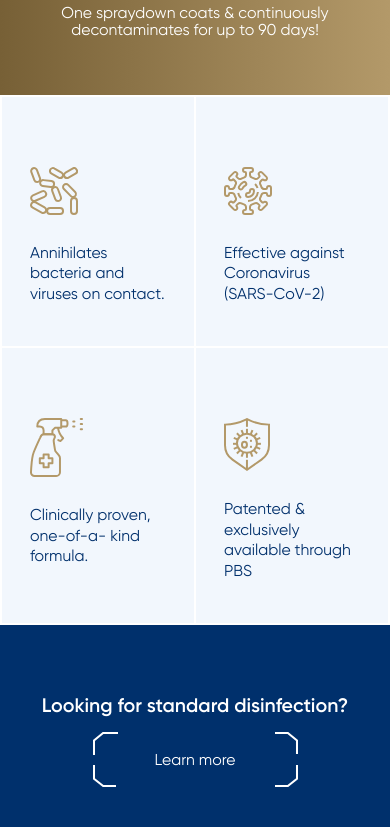
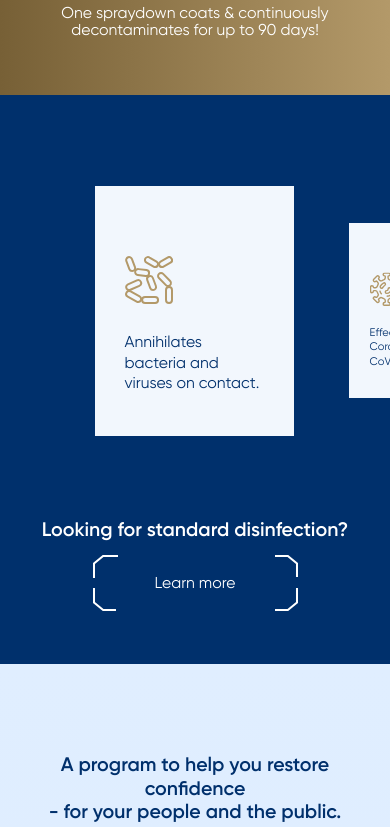
Before and after one commit to Farhadnawab/pbs, a plain HTML site: page index.html in a window 390 px wide. Shown: the part 1059-1886 px from the top of the page. Drawn offline with nearby package versions, Linux system fonts and the light colour scheme.

Commit message:
17.06.2020 Edits done

```diff
--- /dev/null
+++ b/css/owl.theme.default.min.css
@@ -0,0 +1,6 @@
+/**
+ * Owl Carousel v2.3.4
+ * Copyright 2013-2018 David Deutsch
+ * Licensed under: SEE LICENSE IN https://github.com/OwlCarousel2/OwlCarousel2/blob/master/LICENSE
+ */
+.owl-theme .owl-dots,.owl-theme .owl-nav{text-align:center;-webkit-tap-highlight-color:transparent}.owl-theme .owl-nav{margin-top:10px}.owl-theme .owl-nav [class*=owl-]{color:#FFF;font-size:14px;margin:5px;padding:4px 7px;background:#D6D6D6;display:inline-block;cursor:pointer;border-radius:3px}.owl-theme .owl-nav [class*=owl-]:hover{background:#869791;color:#FFF;text-decoration:none}.owl-theme .owl-nav .disabled{opacity:.5;cursor:default}.owl-theme .owl-nav.disabled+.owl-dots{margin-top:10px}.owl-theme .owl-dots .owl-dot{display:inline-block;zoom:1}.owl-theme .owl-dots .owl-dot span{width:10px;height:10px;margin:5px 7px;background:#D6D6D6;display:block;-webkit-backface-visibility:visible;transition:opacity .2s ease;border-radius:30px}.owl-theme .owl-dots .owl-dot.active span,.owl-theme .owl-dots .owl-dot:hover span{background:#869791}
--- a/css/style.css
+++ b/css/style.css
@@ -383,24 +383,29 @@ h6{
 .microbes-section .gradient p {
     margin-top: 2rem;
 }
-.microbes-section .four-col{
+.microbes-section .four-col .owl-stage{
+    background: #F2F7FD;
+    display: flex;
     border-bottom: 2px solid #fff;
     border-right: 2px solid #fff;
 }
-.microbes-section .four-col > [class*=col]{
+.microbes-section .four-col .item{
     border-top: 2px solid #fff;
     border-left: 2px solid #fff;
     background: #F2F7FD;
     padding: 5rem 2rem 2rem;
     color: var(--primary);
     line-height: 1.3;
+    width: 100%;
+    height: 100%;
 }
-.microbes-section .four-col > [class*=col] .box {
+.microbes-section .four-col .item .box {
     max-width: 140px;
     margin-left: auto;
     margin-right: auto;
 }
-.microbes-section .four-col > [class*=col] img{
+.microbes-section .four-col .item img{
+    width: auto;
     margin-bottom: 2rem;
 }
 
@@ -460,6 +465,12 @@ h6{
     background-image: url("../images/step-arrow.svg");
     background-repeat: no-repeat;
     background-size: contain;
+    -webkit-transition: all ease 0.3s;
+    -moz-transition: all ease 0.3s;
+    transition: all ease 0.3s;
+}
+.steps-section .three-col > [class*=col]:not(:last-child):hover:after{
+    background-image: url("../images/step-arrowhover.svg");
 }
 .steps-section .three-col > [class*=col] .box {
     max-width: 230px;
@@ -515,13 +526,21 @@ h6{
     width: 4.4375rem;
     height: 4.4375rem;
     top: 50%;
+    -webkit-transform: translateY(-50%);
+    -moz-transform: translateY(-50%);
     transform: translateY(-50%);
     right: 2.6875rem;
     background-image: url("../images/circlearrow-up-white.svg");
     background-repeat: no-repeat;
     background-position: center;
     background-size: 95%;
+    -webkit-transition: all ease 0.3s;
+    -moz-transition: all ease 0.3s;
+    transition: all ease 0.3s;
 }
+/*.accordion-heading h3 button:not(.collapsed):hover:after{
+    transform: translateY(-50%) rotate(180deg);
+}*/
 .accordion-heading h3 button.collapsed{
     background: #EDF5FF !important;
     border-color: #fff !important;
@@ -529,6 +548,12 @@ h6{
 }
 .accordion-heading h3 button.collapsed:after{
     background-image: url("../images/circlearrow-down-blue.svg");
+}
+.accordion-heading h3 button.collapsed:hover:after{
+    background-image: url("../images/circlearrow-down-bluehover.svg");
+    -webkit-transform: translateY(-50%) rotate(180deg);
+    -moz-transform: translateY(-50%) rotate(180deg);
+    transform: translateY(-50%) rotate(180deg);
 }
 
 .accordion-body{
@@ -607,10 +632,10 @@ ul.tick-list li:before {content: "";position: absolute;top: 0;left: 0;background
     margin-top: -18.375rem;
     position: relative;
     z-index: 1;
+    background-size: cover;
+    background-position: center;
 }
 .tos-section > .container {
-    background-size: cover;
-    background-position: center;
     height: 46.25rem;
     padding-bottom: 14.625rem;
     color: #fff;
@@ -652,6 +677,12 @@ ul.tick-list li:before {content: "";position: absolute;top: 0;left: 0;background
     background-image: url("../images/step-arrow.svg");
     background-repeat: no-repeat;
     background-size: contain;
+    -webkit-transition: all ease 0.3s;
+    -moz-transition: all ease 0.3s;
+    transition: all ease 0.3s;
+}
+.dcsteps-section .two-col > [class*=col]:not(:last-child):hover:after{
+    background-image: url("../images/step-arrowhover.svg");
 }
 .dcsteps-section .two-col > [class*=col] .box {
     max-width: 360px;
@@ -738,6 +769,9 @@ form.raq-form .form-control {
         padding-left: 2.125rem;
         padding-right: 2.125rem;
     }
+}
+@media only screen and (min-width: 576px){
+
 }
 @media only screen and (min-width: 768px){
 
@@ -944,13 +978,16 @@ form.raq-form .form-control {
         max-width: 100%;
     }
 
-    .tos-section > .container{
-        position: relative;
+    .tos-section{
         width: 100vw;
         left: 50%;
         margin-left: -50vw;
         max-width: none;
+    }
+    .tos-section > .container{
         height: 35.25rem;
+        margin-left: auto;
+        margin-right: auto;
     }
     .tos-section > .container > [class*=col]{
         max-width: 450px;
@@ -1007,7 +1044,7 @@ form.raq-form .form-control {
         padding-bottom: 2rem;
     }
 
-    .tos-section > .container{
+    .tos-section{
         background-position: right 25% center;
     }
 
@@ -1027,6 +1064,37 @@ form.raq-form .form-control {
     .microbes-section .gradient p{
         margin-top: 0;
     }
+
+    .microbes-section .four-col {
+        padding-top: 5.625rem;
+    }
+    .microbes-section .four-col .owl-stage{
+        align-items: center;
+        background: transparent;
+        border: 0;
+        padding-left: 120px;
+        padding-right: 120px;
+    }
+    .microbes-section .four-col .item{
+        border: 0;
+        max-width: 218px;
+        margin-left: auto;
+        margin-right: auto;
+    }
+    .microbes-section .four-col .owl-item{
+        -webkit-transition: all ease 0.3s;
+        -moz-transition: all ease 0.3s;
+        transition: all ease 0.3s;
+        -webkit-transform: scale(0.7);
+        -moz-transform: scale(0.7);
+        transform: scale(0.7);
+        margin-right: 25px;
+    }
+    .microbes-section .four-col .owl-item.active{
+        -webkit-transform: scale(1);
+        -moz-transform: scale(1);
+        transform: scale(1);
+    }
 }
 
 @media only screen and (max-width: 480px){
--- a/index.html
+++ b/index.html
@@ -22,6 +22,11 @@
   <link rel="stylesheet" href="https://stackpath.bootstrapcdn.com/bootstrap/4.5.0/css/bootstrap.min.css" integrity="sha384-9aIt2nRpC12Uk9gS9baDl411NQApFmC26EwAOH8WgZl5MYYxFfc+NcPb1dKGj7Sk" crossorigin="anonymous">
 
   <link href="css/style.css" type="text/css" rel="stylesheet" />
+
+  <!-- Owl Carousel -->
+  <link rel="stylesheet" href="css/owl.carousel.min.css">
+  <link rel="stylesheet" href="css/owl.theme.default.min.css">
+
  </head>
  <body>
   <div class="main-wrapper">
@@ -58,22 +63,22 @@
           <p class="text-lg">One spraydown coats & continuously decontaminates for up to 90 days!</p>
         </div>
 
-        <div class="row no-gutters four-col text-lg">
-          <div class="col-6 col-md-3">
+        <div class="owl-carousel four-col text-lg">
+          <div class="item">
             <div class="box">
             <img src="images/microbes-icon1.svg" />
             <p>Annihilates bacteria
               and viruses on contact.</p>
             </div>
           </div>
-          <div class="col-6 col-md-3">
+          <div class="item">
             <div class="box">
             <img src="images/microbes-icon2.svg" />
             <p>Effective against
               Coronavirus  (SARS-CoV-2)</p>
             </div>
           </div>
-          <div class="col-6 col-md-3">
+          <div class="item">
             <div class="box">
             <img src="images/microbes-icon3.svg" />
             <p>Clinically proven,
@@ -81,7 +86,7 @@
               kind formula.</p>
             </div>
           </div>
-          <div class="col-6 col-md-3">
+          <div class="item">
             <div class="box">
             <img src="images/microbes-icon4.svg" />
             <p>Patented & exclusively
@@ -461,8 +466,8 @@
 
     <div class="light-blue-gradient">
       <!-- Try our standard -->
-      <div class="tos-section container text-center text-md-left">
-        <div class="container row no-gutters align-items-center" style="background-image: url('images/tos-banner.png');">
+      <div class="tos-section container text-center text-md-left" style="background-image: url('images/tos-banner.png');">
+        <div class="container row align-items-center">
           <div class="col-12 col-md-8 col-lg-6">
             <h6 class="text-uppercase font-weight-bold">Not ready to shield?</h6>
             <h3 class="font-weight-semibold leading-2 mt-3">Try our standard disinfecting service.</h3>
@@ -556,6 +561,9 @@
 <!-- Bootrap 4 -->
 <script src="https://stackpath.bootstrapcdn.com/bootstrap/4.5.0/js/bootstrap.min.js" integrity="sha384-OgVRvuATP1z7JjHLkuOU7Xw704+h835Lr+6QL9UvYjZE3Ipu6Tp75j7Bh/kR0JKI" crossorigin="anonymous"></script>
 
+<!-- Owl Carousel -->
+<script src="js/owl.carousel.min.js"></script>
+
 <!-- Custom JS -->
 <script src="js/main.js"></script>
 
--- a/js/main.js
+++ b/js/main.js
@@ -0,0 +1,37 @@
+$('.owl-carousel').owlCarousel({
+    loop: false,
+    nav: false,
+    dots: false,
+    responsive: {
+        0:{
+            items: 1,
+            margin: 25,
+            stagePadding: 85
+        },
+        360:{
+            items: 1,
+            margin: 25,
+            stagePadding: 95
+        },
+        440:{
+            items: 1,
+            margin: 25,
+            stagePadding: 110
+        },
+        480:{
+            items: 1,
+            margin: 25,
+            stagePadding: 120
+        },
+        520:{
+            items: 1,
+            margin: 25,
+            stagePadding: 130
+        },
+        576:{
+            margin: 0,
+            stagePadding: 0,
+            items: 4
+        }
+    }
+});
```
Also changed, not shown: css/ajax-loader.gif (added), css/owl.carousel.min.css (added), css/owl.video.play.png (added), images/circlearrow-down-bluehover.svg (added), images/step-arrowhover.svg (added), js/owl.carousel.min.js (added).
